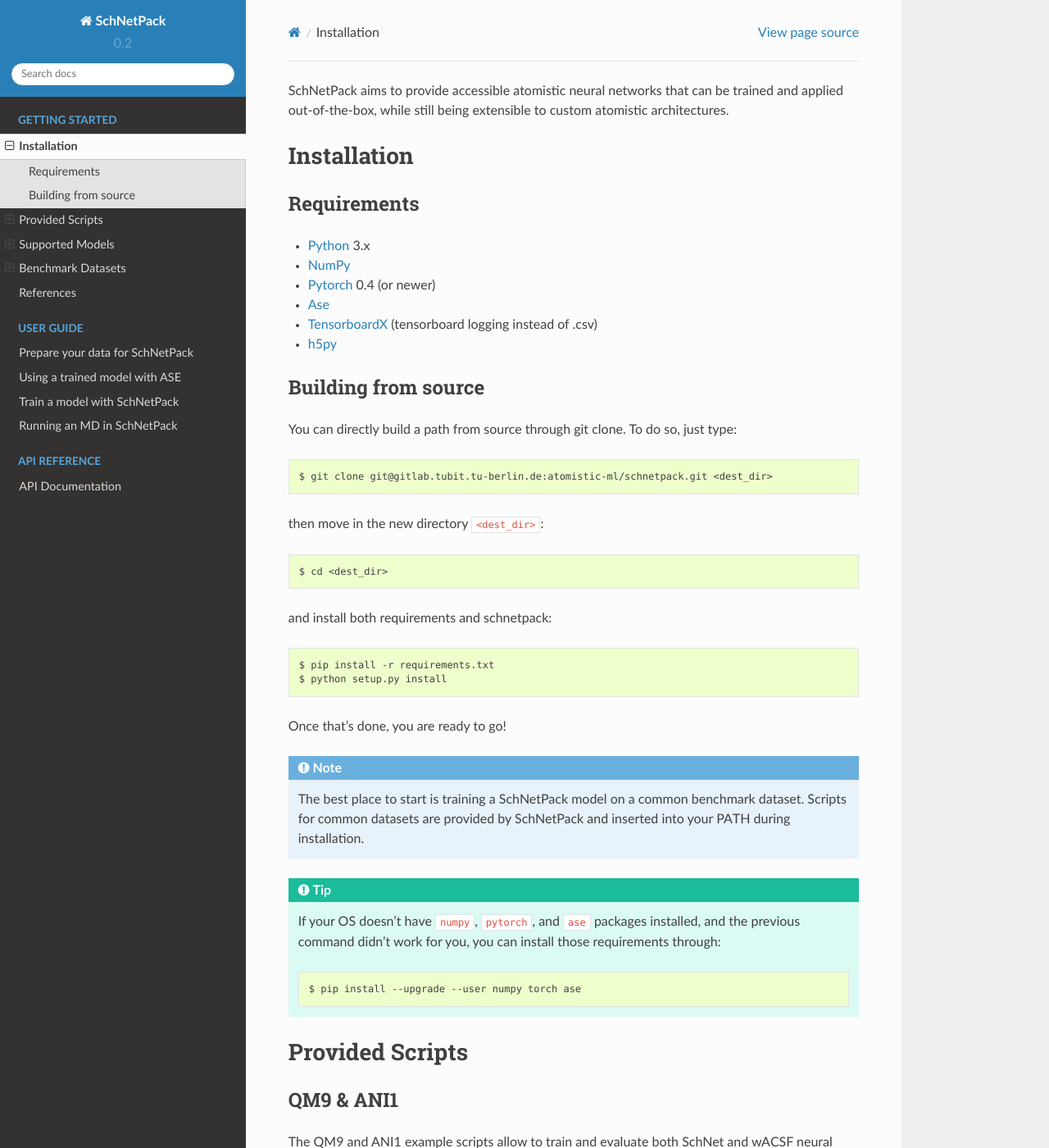
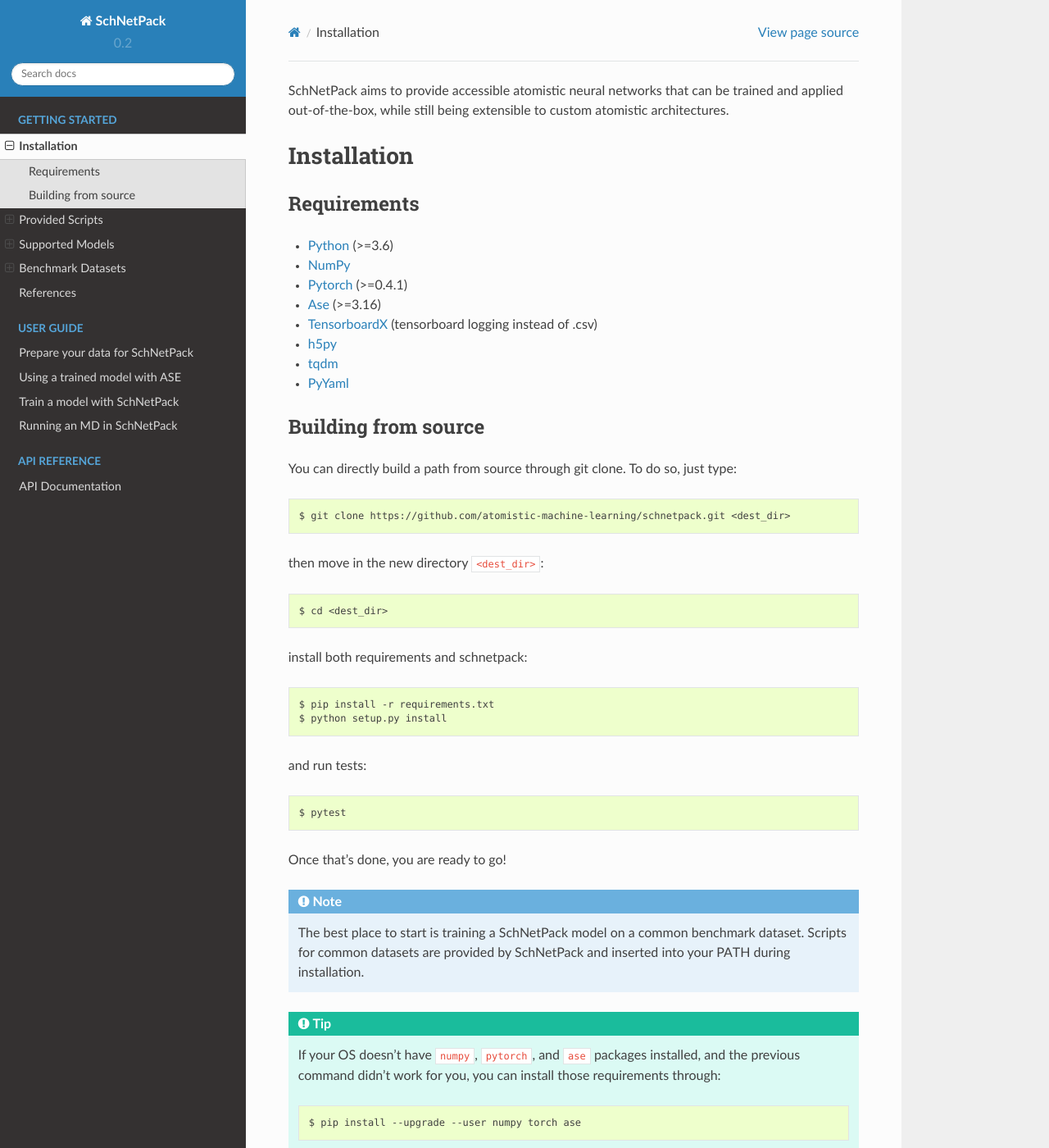
Before and after one commit to atomistic-machine-learning/schnetpack, a Sphinx documentation site: the page built from docs/getstarted/getstarted.rst, in a window 1280 px wide and 1400 px high. Shown: the whole window at 82% size. Built offline with Sphinx 7.4.7 and the Read the Docs theme 2.0.0, drawn with Linux system fonts in a browser that asks for light colours.

Commit message:
Update requirements.txt & getstarted.rst

```diff
--- a/docs/getstarted/getstarted.rst
+++ b/docs/getstarted/getstarted.rst
@@ -11,12 +11,14 @@
 Requirements
 ^^^^^^^^^^^^
 
-* Python_ 3.x
+* Python_ (>=3.6)
 * NumPy_
-* Pytorch_ 0.4 (or newer)
-* Ase_
+* Pytorch_ (>=0.4.1)
+* Ase_ (>=3.16)
 * TensorboardX_ (tensorboard logging instead of .csv)
 * h5py_
+* tqdm_
+* PyYaml_
 
 .. _Python: http://www.python.org/
 .. _NumPy: http://docs.scipy.org/doc/numpy/reference/
@@ -24,8 +26,8 @@
 .. _TensorboardX: https://github.com/lanpa/tensorboardX
 .. _h5py: https://www.h5py.org
 .. _Ase: https://wiki.fysik.dtu.dk/ase/index.html
-.. _PyPI: https://pypi.org/project/schnetpack
-
+.. _tqdm: https://github.com/tqdm/tqdm
+.. _PyYaml: https://pyyaml.org/
 
 
 ..
@@ -43,19 +45,23 @@
 
 Building from source
 ^^^^^^^^^^^^^^^^^^^^
-You can directly build a path from source through
-git clone. To do so, just type::
 
-   $ git clone git@gitlab.tubit.tu-berlin.de:atomistic-ml/schnetpack.git <dest_dir>
+You can directly build a path from source through git clone. To do so, just type::
+
+   $ git clone https://github.com/atomistic-machine-learning/schnetpack.git <dest_dir>
 
 then move in the new directory ``<dest_dir>``::
 
    $ cd <dest_dir>
 
-and install both requirements and schnetpack::
+install both requirements and schnetpack::
 
    $ pip install -r requirements.txt
    $ python setup.py install
+
+and run tests::
+
+   $ pytest
 
 Once that's done, you are ready to go!
 
@@ -78,7 +84,7 @@
 ================
 
 QM9 & ANI1
-^^^^^^^^^^^^^^^^^^
+^^^^^^^^^^
 
 The QM9 and ANI1 example scripts allow to train and evaluate both SchNet and wACSF neural networks.
 In the following tutorial we focus on the qm9 scripts, but the same procedure applies for the
@@ -171,7 +177,6 @@
 A repository of bulk crystals containing atom types ranging across the whole periodic table up to Z = 94 [#mp]_.
 
 
-
 ==========
 References
 ==========
--- a/requirements.txt
+++ b/requirements.txt
@@ -4,7 +4,8 @@
 
 torch>=0.4.1
 numpy
-ase
+ase>=3.16
 tensorboardX
 h5py
 tqdm
+pytest
```
